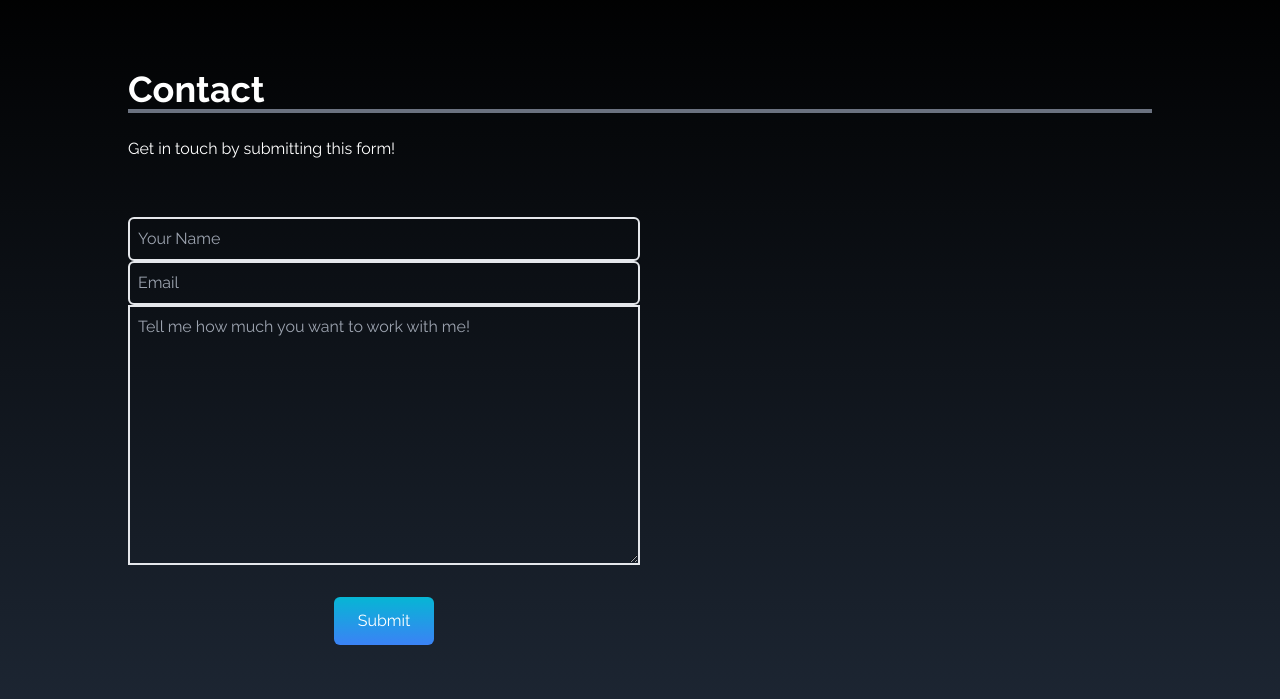
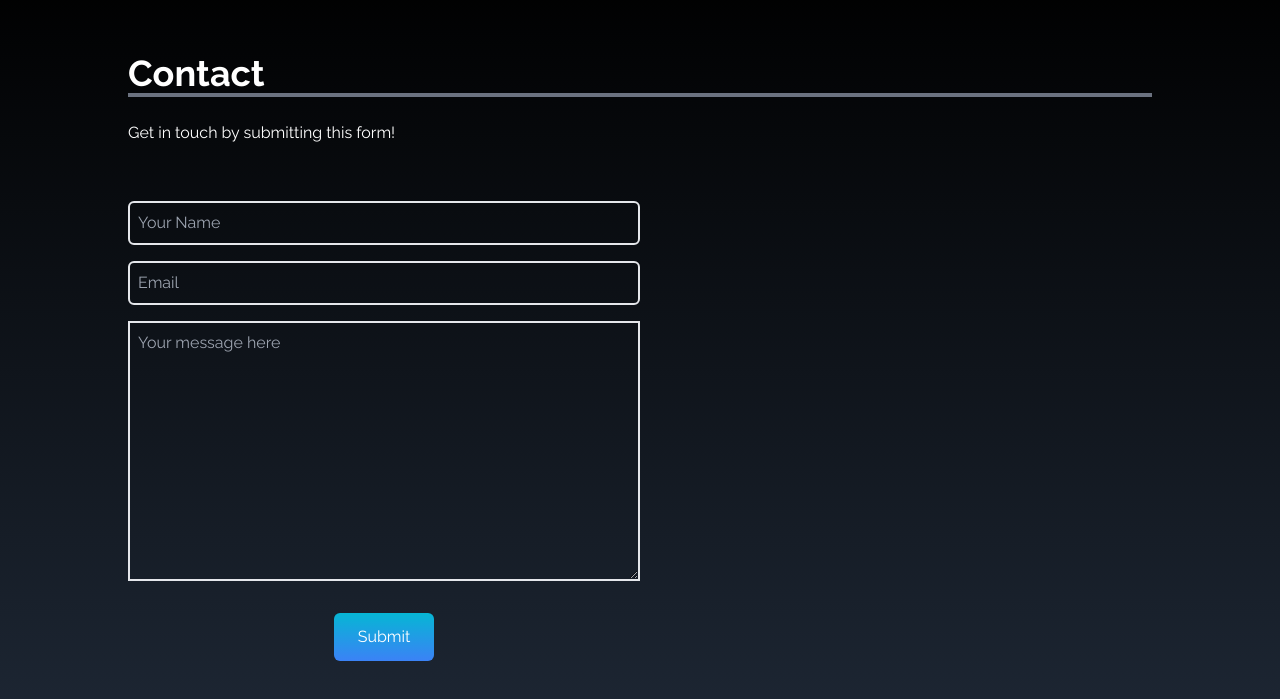
Before and after one commit to martinsliz/LM-Portfolio, a React (Create React App) app: page / in a window 1280 px wide. Shown: the part 3227-3926 px from the top of the page. Built offline with nearby package versions, Linux system fonts and the light colour scheme.

Commit message:
connected form to getform site

```diff
--- a/src/components/Contact.jsx
+++ b/src/components/Contact.jsx
@@ -14,7 +14,11 @@ const Contact = () => {
           <p className="py-6">Get in touch by submitting this form!</p>
         </div>
         <div className="flex justify-start items-center">
-          <form action="" className="flex flex-col w-full md:w-1/2">
+          <form
+            action="https://getform.io/f/32653e32-e14f-48f3-aa69-540a78ee9444"
+            method="POST"
+            className="flex flex-col w-full md:w-1/2"
+          >
             <input
               type="text"
               name="name"
@@ -25,11 +29,11 @@ const Contact = () => {
               type="text"
               name="email"
               placeholder="Email"
-              className="p-2 bg-transparent border-2 rounded-md text-white focus:outline-none"
+              className="my-4 p-2 bg-transparent border-2 rounded-md text-white focus:outline-none"
             />
             <textarea
               name="message"
-              placeholder="Tell me how much you want to work with me!"
+              placeholder="Your message here"
               rows={10}
               className="p-2 bg-transparent border-2 text-white focus:outline-none"
             />
```
